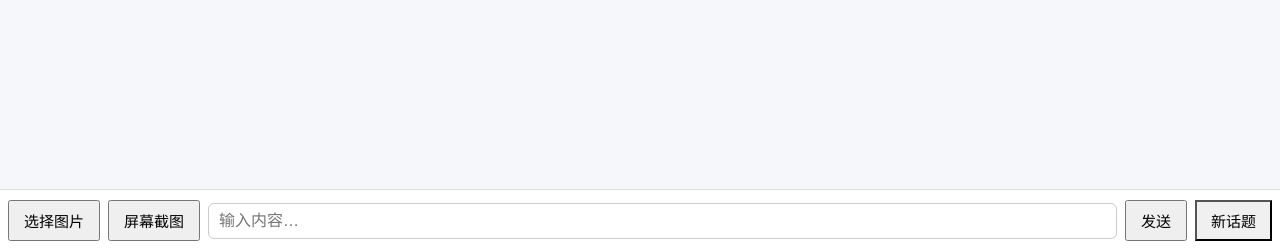
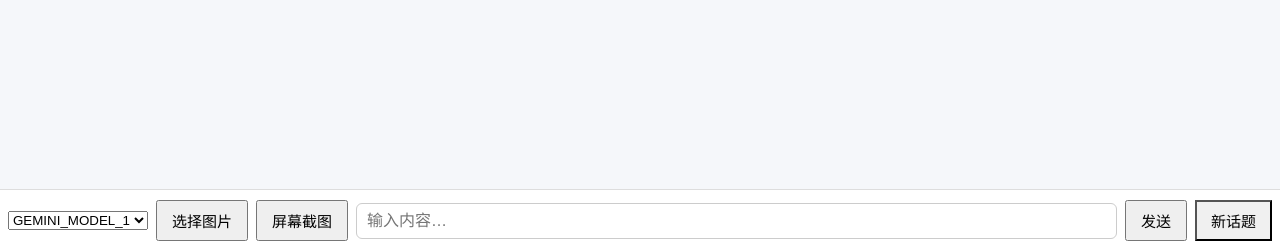
Before and after one commit to troublemakerMibu/talk2gemini, a Flask app: page / in a window 1280 px wide. Shown: the part 549-800 px from the top of the page. Run offline with Flask 3, Linux system fonts and the light colour scheme; data that the repository does not hold is empty; parts of the project's set-up code (start-up, migrations or seed data) failed here and were passed over.

Commit message:
feat(model): 支持多模型选择并优化相关功能
- 在前端添加模型选择下拉框，用户可选择不同模型
-后端增加模型参数处理，支持调用指定模型
- 更新配置文件结构，增加模型列表配置
- 优化图片预览和输入框清空逻辑
- 修复部分代码问题，提高系统稳定性

```diff
--- a/app.py
+++ b/app.py
@@ -7,10 +7,9 @@ import requests
 import base64
 import io
 from flask import Flask, render_template, request, jsonify, send_from_directory
+from config import API_KEY, MODEL_BASE_URL, PORT, BASE_PROMPT, MODELS
 from PIL import Image
-from config import API_KEY, MODEL_BASE_URL, THRESHOLD_KB, PORT, BASE_PROMPT
-URL = f"{MODEL_BASE_URL}?key={API_KEY}"
-# compress_threshold_kb 用 THRESHOLD_KB
+
 
 # ----------------- 基础配置 -----------------
 HEADERS = {"Content-Type": "application/json"}
@@ -27,11 +26,13 @@ def reset():
     chat_history.clear()
     return jsonify({'ok': True})
 # ----------------- 调用大模型 -----------------
-def call_gemini(history):
-    resp = requests.post(URL, headers=HEADERS, json={"contents": history}, timeout=60)
+def call_gemini(history, model):
+    url = f"{MODEL_BASE_URL}{model}:generateContent?key={API_KEY}"
+    resp = requests.post(url, headers=HEADERS, json={"contents": history}, timeout=60)
     if resp.status_code == 200:
         return resp.json()['candidates'][0]['content']['parts'][0]['text']
     raise RuntimeError(f'Gemini Error {resp.status_code}: {resp.text[:200]}')
+
 
 # ----------------- 图片压缩（> 3.6 MB 自动压） -----------------
 def maybe_compress_image(b64, target_kb=3600):
@@ -120,7 +121,7 @@ def grab_screen_interactive():
 # ----------------- Flask 路由 -----------------
 @app.route('/')
 def index():
-    return render_template('index.html')
+    return render_template('index.html', models=MODELS)
 
 @app.route('/history')
 def history():
@@ -147,11 +148,12 @@ def history():
 @app.route('/chat', methods=['POST'])
 def chat():
     """
-    data = {text: str, image: base64 or null}
+    data = {text: str, image: base64 or null, model: str}
     """
     data = request.get_json(force=True)
     text  = (data.get('text') or '').strip()
     img_b64 = data.get('image')          # 可能为空
+    model = data.get('model', MODELS[0])  # 默认使用第一个模型
 
     if not text and not img_b64:
         return jsonify({'error': 'empty'}), 400
@@ -171,7 +173,7 @@ def chat():
 
     # -------- 调 LLM --------
     try:
-        answer = call_gemini(chat_history)
+        answer = call_gemini(chat_history, model)  # 传递模型参数
     except Exception as e:
         answer = f"出错了：{e}"
 
@@ -179,6 +181,7 @@ def chat():
     bot_msg = {'role': 'model', 'parts': [{'text': answer}]}
     chat_history.append(bot_msg)
     return jsonify({'answer': answer})
+
 
 @app.route('/screenshot', methods=['POST'])
 def screenshot():
@@ -190,4 +193,4 @@ def screenshot():
 # ----------------- 主入口 -----------------
 if __name__ == '__main__':
     logging.basicConfig(level=logging.INFO, format="%(asctime)s - %(levelname)s - %(message)s")
-    app.run(debug=True, threaded=True, port=PORT, host='127.0.0.1')
+    app.run(debug=False, threaded=True, port=PORT, host='127.0.0.1')
--- a/templates/index.html
+++ b/templates/index.html
@@ -34,16 +34,21 @@ function md2html(txt){
 </head>
 <body>
 <div id="history"></div>
+<div id="bar">
+  <select id="modelSelect">
+    {% for model in models %}
+      <option value="{{ model }}">{{ model }}</option>
+    {% endfor %}
+  </select>
+  <input type="file" accept="image/*" id="pick" style="display:none">
+  <button id="pickBtn">选择图片</button>
+  <button id="shotBtn">屏幕截图</button>
+  <input type="text" id="text" placeholder="输入内容…">
+  <button id="send">发送</button>
+  <button id="newTopic" style="margin-left:auto;background:#f0f0f0">新话题</button>
+  <img id="preview">
+</div>
 
-<div id="bar">
-  <input type="file" accept="image/*" id="pick" style="display:none">
-  <button   id="pickBtn">选择图片</button>
-  <button   id="shotBtn">屏幕截图</button>
-  <input    type="text"  id="text" placeholder="输入内容…">
-  <button   id="send">发送</button>
-  <button   id="newTopic" style="margin-left:auto;background:#f0f0f0">新话题</button>
-  <img      id="preview">
-</div>
 <!-- 点击图片后的放大预览 -->
 <div id="viewer" style="display:none;position:fixed;left:0;top:0;width:100%;height:100%;background:rgba(0,0,0,.7);z-index:999;
                          align-items:center;justify-content:center;">
@@ -133,13 +138,16 @@ $("send").onclick = async ()=>{
     }
     //清空text输入框
     document.getElementById("text").value = "";
+    //清空preview预览图
+    document.getElementById("preview").style.display='none';
     /* ---- 请求后端 ---- */
     $("send").disabled = true;
     try{
+        const model = $("modelSelect").value;  // 获取选择的模型
         const r  = await fetch('/chat',{
             method:'POST',
             headers:{'Content-Type':'application/json'},
-            body: JSON.stringify({text: txt, image: imageBase64})
+            body: JSON.stringify({text: txt, image: imageBase64, model: model})  // 传递模型参数
         });
         const js = await r.json();
         appendMsg('**人工智能：**\n'+js.answer,'bot');
@@ -150,6 +158,7 @@ $("send").onclick = async ()=>{
     $("send").disabled = false;
     resetInputArea();          // ① 发送后清空输入区（需求 1）
 };
+
 
 // 4) 新话题
 $("newTopic").onclick = async ()=>{
```
Also changed, not shown: config.example.yaml (+6 -1 lines), config.py (+3 -6 lines), 1 other file.
